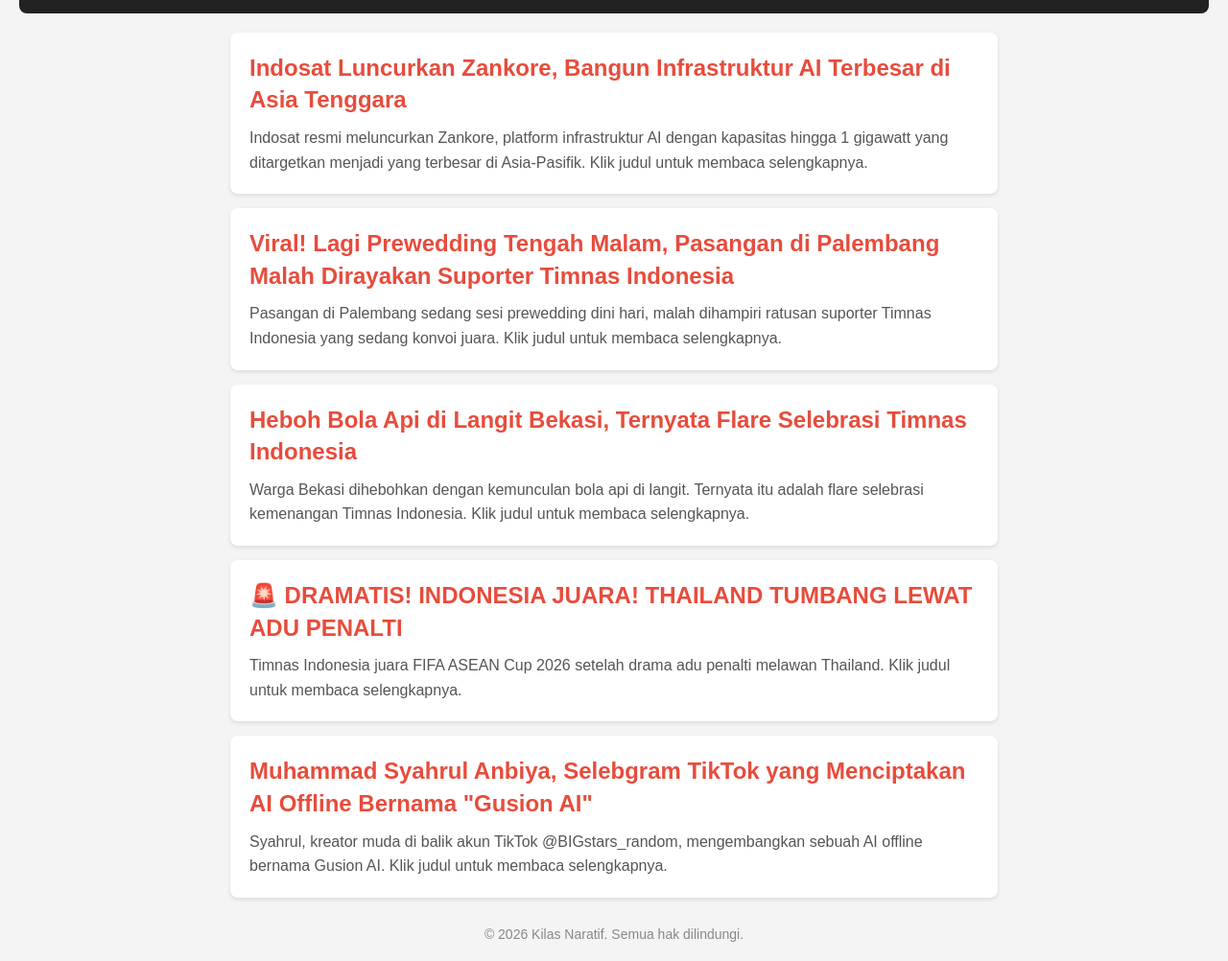
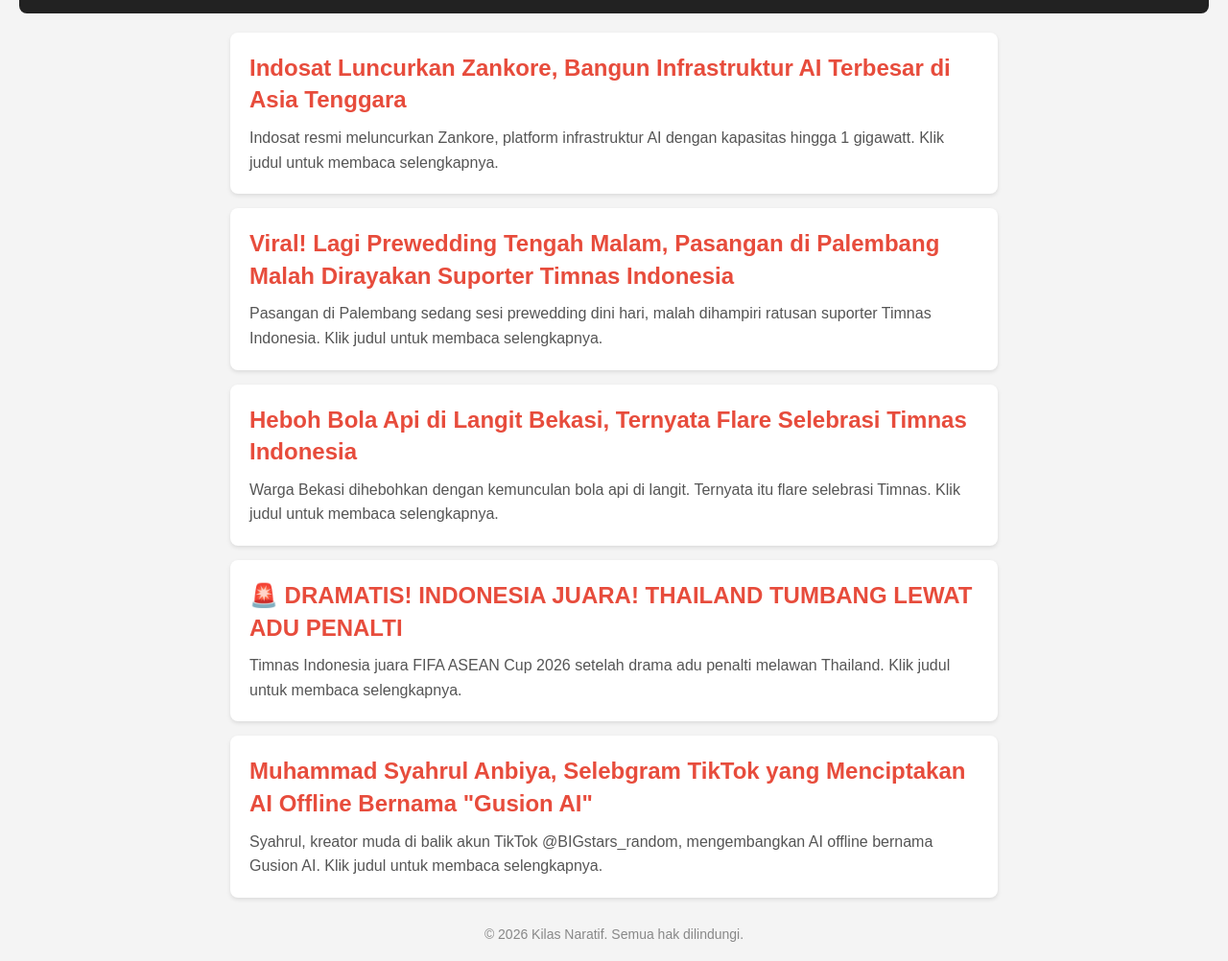
Before and after one commit to rulzpreset13-png/kilasnaratif, a plain HTML site: page index.html in a window 1280 px wide. Shown: the part 160-1162 px from the top of the page at 96% size. Drawn offline with Linux system fonts and the light colour scheme.

Commit message:
Restore index.html + verifikasi Google

```diff
--- a/index.html
+++ b/index.html
@@ -4,6 +4,7 @@
     <meta charset="UTF-8">
     <meta name="viewport" content="width=device-width, initial-scale=1.0">
     <title>Kilas Naratif - Informasi Viral Terkini</title>
+    <meta name="google-site-verification" content="bLFDRR2sr-QeSmbLtCDf-MCZbzk_AP4Fcg6Sa3MrCr8" />
     <style>
         body { font-family: Arial, sans-serif; background: #f4f4f4; margin: 0; padding: 20px; }
         header { background: #222; color: #fff; padding: 20px; text-align: center; border-radius: 8px; }
@@ -25,17 +26,17 @@
     <div class="container">
         <div class="berita">
             <h2><a href="berita4.html">Indosat Luncurkan Zankore, Bangun Infrastruktur AI Terbesar di Asia Tenggara</a></h2>
-            <p>Indosat resmi meluncurkan Zankore, platform infrastruktur AI dengan kapasitas hingga 1 gigawatt yang ditargetkan menjadi yang terbesar di Asia-Pasifik. Klik judul untuk membaca selengkapnya.</p>
+            <p>Indosat resmi meluncurkan Zankore, platform infrastruktur AI dengan kapasitas hingga 1 gigawatt. Klik judul untuk membaca selengkapnya.</p>
         </div>
 
         <div class="berita">
             <h2><a href="berita5.html">Viral! Lagi Prewedding Tengah Malam, Pasangan di Palembang Malah Dirayakan Suporter Timnas Indonesia</a></h2>
-            <p>Pasangan di Palembang sedang sesi prewedding dini hari, malah dihampiri ratusan suporter Timnas Indonesia yang sedang konvoi juara. Klik judul untuk membaca selengkapnya.</p>
+            <p>Pasangan di Palembang sedang sesi prewedding dini hari, malah dihampiri ratusan suporter Timnas Indonesia. Klik judul untuk membaca selengkapnya.</p>
         </div>
 
         <div class="berita">
             <h2><a href="berita3.html">Heboh Bola Api di Langit Bekasi, Ternyata Flare Selebrasi Timnas Indonesia</a></h2>
-            <p>Warga Bekasi dihebohkan dengan kemunculan bola api di langit. Ternyata itu adalah flare selebrasi kemenangan Timnas Indonesia. Klik judul untuk membaca selengkapnya.</p>
+            <p>Warga Bekasi dihebohkan dengan kemunculan bola api di langit. Ternyata itu flare selebrasi Timnas. Klik judul untuk membaca selengkapnya.</p>
         </div>
 
         <div class="berita">
@@ -45,7 +46,7 @@
 
         <div class="berita">
             <h2><a href="berita.html">Muhammad Syahrul Anbiya, Selebgram TikTok yang Menciptakan AI Offline Bernama "Gusion AI"</a></h2>
-            <p>Syahrul, kreator muda di balik akun TikTok @BIGstars_random, mengembangkan sebuah AI offline bernama Gusion AI. Klik judul untuk membaca selengkapnya.</p>
+            <p>Syahrul, kreator muda di balik akun TikTok @BIGstars_random, mengembangkan AI offline bernama Gusion AI. Klik judul untuk membaca selengkapnya.</p>
         </div>
     </div>
 
```
